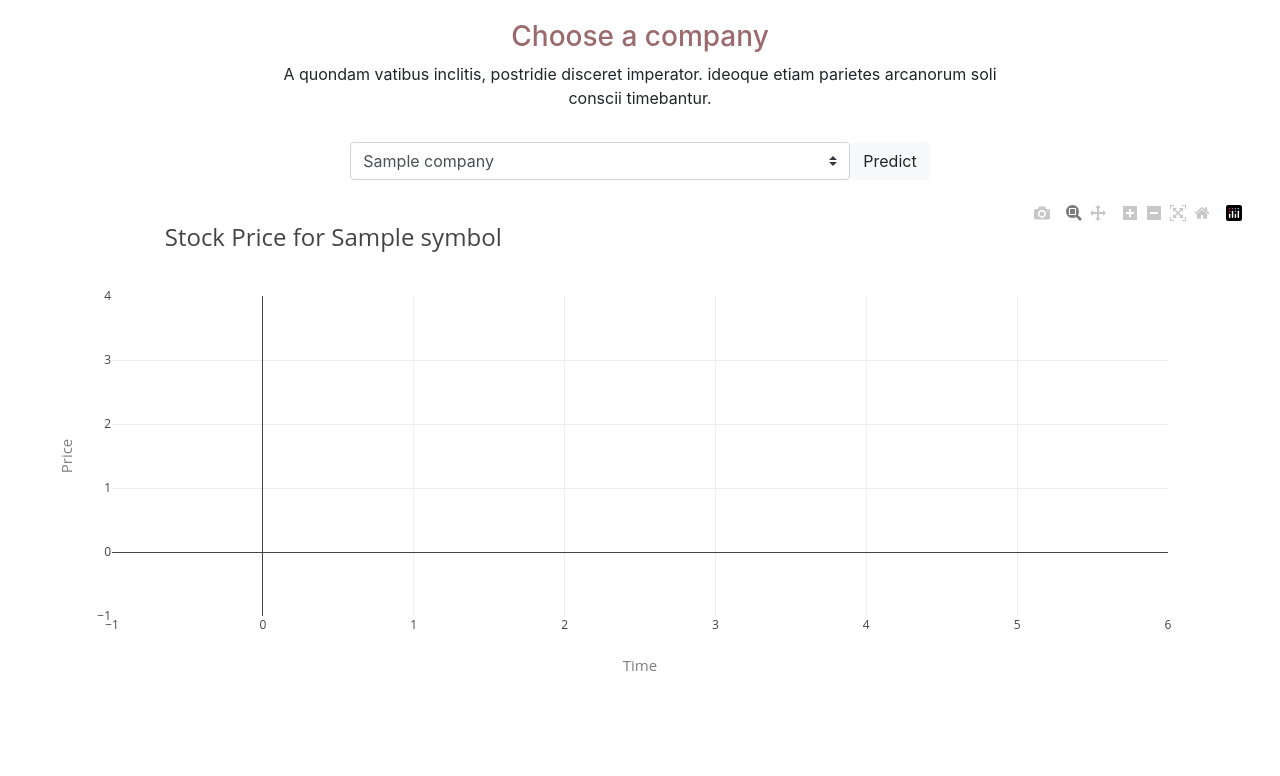
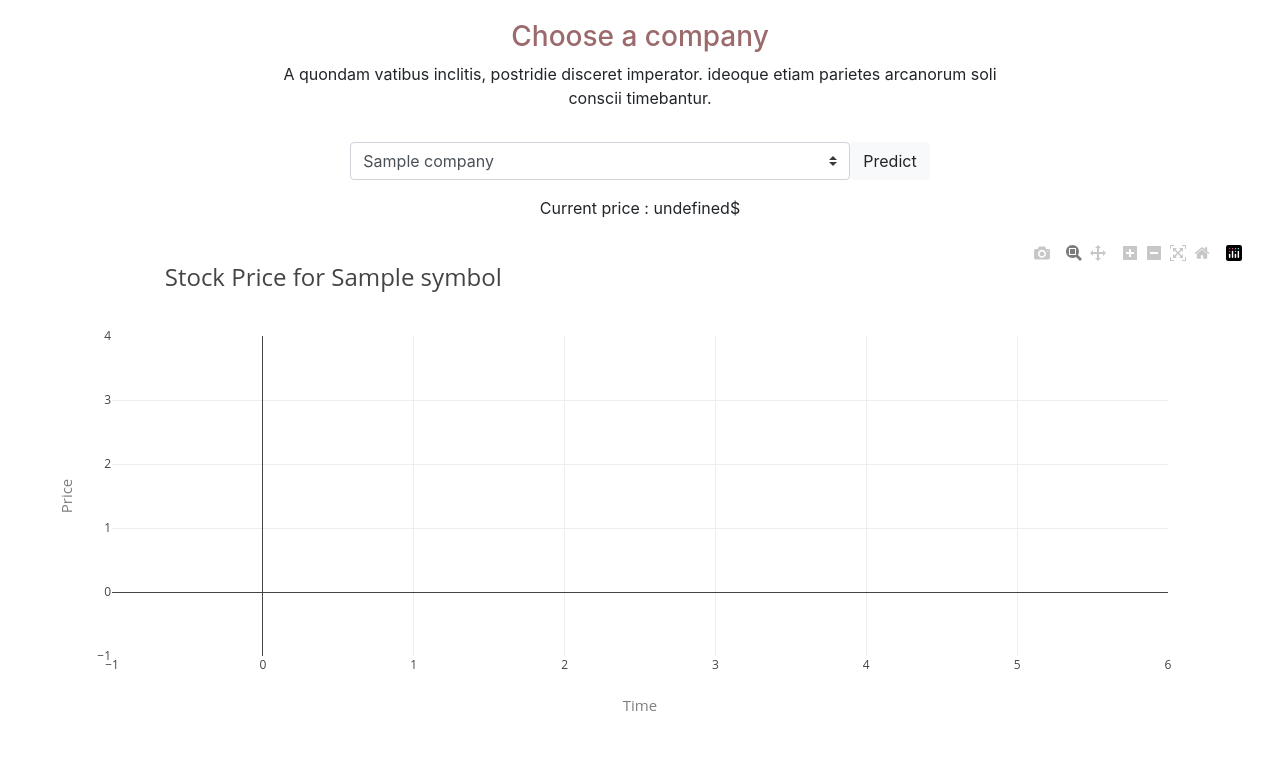
Before and after one commit to Nohossat/trading-project, a Flask app: template trading_app/templates/home.html in a window 1280 px wide. Shown: the part 284-1060 px from the top of the page. Before the commit the page ends 955 px from the top, so only its background shows below. Run offline with Flask 2, Linux system fonts and the light colour scheme; the template is opened without the code that fills it: most values are stand-ins (such as "Sample title", 1, 10 or a date in 2020); some libraries are stand-ins or nearby versions.

Commit message:
update readme.md

```diff
--- a/trading_app/templates/home.html
+++ b/trading_app/templates/home.html
@@ -33,14 +33,14 @@
     </div>
 
     <div class="text-center mt-3">
+        <p>Current price : <span id="current_price"></span></p>
         <p id="result"></p>
+        <p id="predict-price"></p>
     </div>
 
     <div class="graph_bloc">
         <div id="time_series"></div>
     </div>
-
-
 
 </div>
 
@@ -63,19 +63,22 @@
 
     // print default plot
     plot_graph(time_series, dates, prices, "{{ symbol }}")
-
+    $("#current_price").text(prices[prices.length-1] + "$")
 
     // AJAX - reload graph when changing stock
     $(function() {
       $('#select-stock').bind('change', function() {
         var symb = $( "#select-stock option:selected").val()
         $("#result").text("")
+        $("#predict-price").text("")
+        $("#current_price").text("")
         $.getJSON($SCRIPT_ROOT + '/_reload_time_serie', {
           symbol: symb
         }, function(data) {
           // plot
           dates = JSON.parse(data.dates)
           prices = JSON.parse(data.prices)
+          $("#current_price").text(prices[prices.length-1] + "$")
           plot_graph(time_series, dates, prices, symb)
         });
         return false;
@@ -84,11 +87,12 @@
       $('#predict-stock').bind('click', function() {
         var symb = $( "#select-stock option:selected").val()
         $("#result").text("")
+        $("#predict-price").text("")
         $.getJSON($SCRIPT_ROOT + '/predict', {
           symbol: symb
         }, function(data) {
-          console.log(data.result)
           $("#result").text(data.result)
+          $("#predict-price").text("Predicted price : " + data.price + "$")
         });
         return false;
       });
--- a/trading_app/views.py
+++ b/trading_app/views.py
@@ -102,4 +102,4 @@
     else:
         result = "You should do nothing, it is not moving much"
 
-    return json.dumps({"result" : result})
+    return json.dumps({"result" : result, "price" : str(prediction[0][0])})
```
